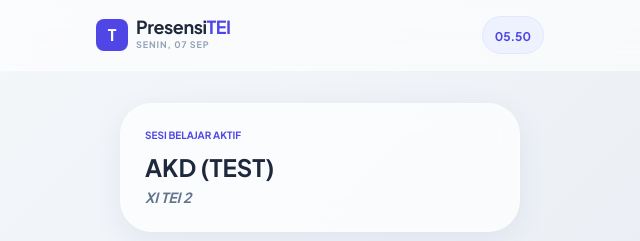
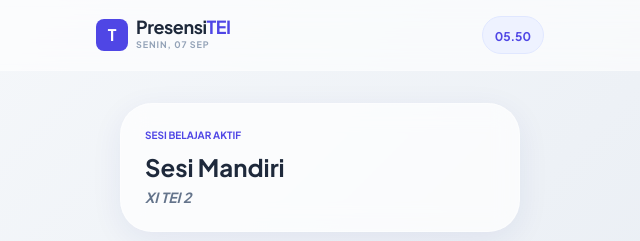
Before and after one commit to EISai39/absen-sai, a plain HTML site: page index.html in a window 1280 px wide. Shown: the top 241 px of the page, 320-960 px from the left. Drawn offline with nearby package versions, Linux system fonts and the light colour scheme.

Commit message:
Update index.html

```diff
--- a/index.html
+++ b/index.html
@@ -184,11 +184,11 @@
 
         const JADWAL = [
             // Jadwal Uji Coba (Otomatis Aktif Setiap Hari 24 Jam):
-            { hari: 1, mulai: "00:00", selesai: "23:59", mapel: "AKD (TEST)", kelas: "XI TEI 2" },
-            { hari: 2, mulai: "00:00", selesai: "23:59", mapel: "MPL (TEST)", kelas: "XI TEI 1" },
-            { hari: 3, mulai: "00:00", selesai: "23:59", mapel: "AKD (TEST)", kelas: "XI TEI 1" },
-            { hari: 4, mulai: "00:00", selesai: "23:59", mapel: "MPL (TEST)", kelas: "XI TEI 2" },
-            { hari: 5, mulai: "00:00", selesai: "23:59", mapel: "AKD (TEST)", kelas: "XI TEI 2" },
+          //  { hari: 1, mulai: "00:00", selesai: "23:59", mapel: "AKD (TEST)", kelas: "XI TEI 2" },
+          { hari: 2, mulai: "00:00", selesai: "23:59", mapel: "MPL (TEST)", kelas: "XI TEI 1" },
+          //  { hari: 3, mulai: "00:00", selesai: "23:59", mapel: "AKD (TEST)", kelas: "XI TEI 1" },
+         //   { hari: 4, mulai: "00:00", selesai: "23:59", mapel: "MPL (TEST)", kelas: "XI TEI 2" },
+         //   { hari: 5, mulai: "00:00", selesai: "23:59", mapel: "AKD (TEST)", kelas: "XI TEI 2" },
 
             // Jadwal Resmi Anda:
             { hari: 1, mulai: "10:00", selesai: "11:30", mapel: "AKD", kelas: "XI TEI 2" },
```
